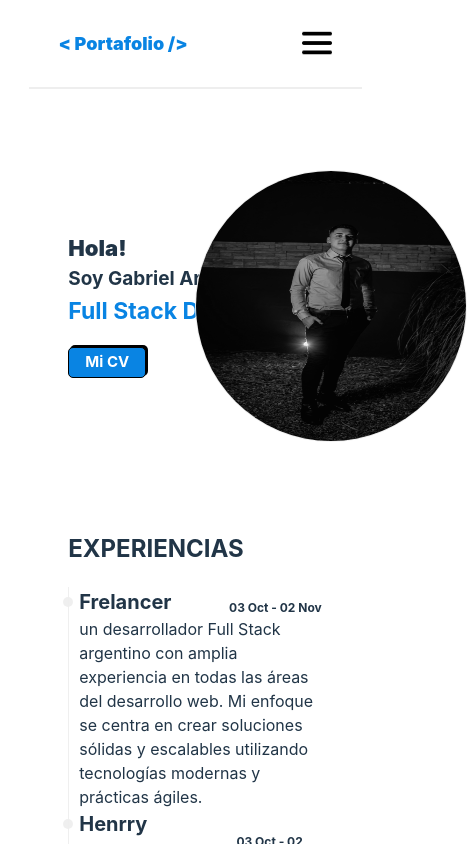
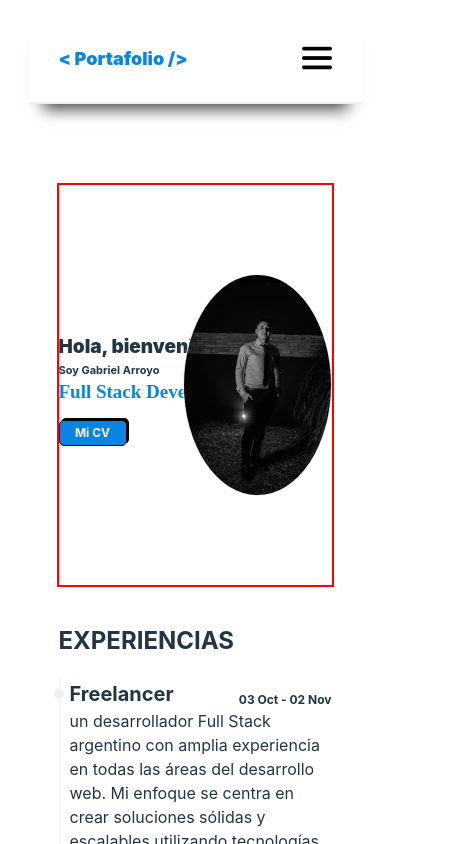
Before and after one commit to Gabriel20Arr/Portfolio2, a React (Vite) app: page / in a window 390 px wide. Shown: the top 844 px of the page, 467 px wide, since content can reach past the window. Built offline with nearby package versions, Linux system fonts and the light colour scheme.

Commit message:
modificaciones en la portada y nav

```diff
--- a/src/App.css
+++ b/src/App.css
@@ -1,5 +1,5 @@
 #root{
-    max-width: 65%;
+    max-width: 70%;
     min-height: 100vh;
 
     /* text-align: center; */
--- a/src/views/Experiencia/Experiencia.jsx
+++ b/src/views/Experiencia/Experiencia.jsx
@@ -8,7 +8,7 @@ export const Experiencia = () => {
         <div className={styles.ContainerExp}>
             <div className={styles.CExp1}>
               <span className={styles.spanR}></span>
-              <span className={styles.titleExp}>Frelancer <span className={styles.date}>03 Oct - 02 Nov</span></span>
+              <span className={styles.titleExp}>Freelancer <span className={styles.date}>03 Oct - 02 Nov</span></span>
               un desarrollador Full Stack argentino con amplia experiencia en todas las áreas del desarrollo web.
               Mi enfoque se centra en crear soluciones sólidas y escalables utilizando tecnologías modernas y prácticas ágiles.
             </div>
@@ -22,7 +22,7 @@ export const Experiencia = () => {
 
             <div className={styles.CExp1}>
               <span className={styles.spanR}></span>
-              <span className={styles.titleExp}>Frelancer <span className={styles.date}>03 Oct - 02 Nov</span></span>
+              <span className={styles.titleExp}>Freelancer <span className={styles.date}>03 Oct - 02 Nov</span></span>
               un desarrollador Full Stack argentino con amplia experiencia en todas las áreas del desarrollo web.
               Mi enfoque se centra en crear soluciones sólidas y escalables utilizando tecnologías modernas y prácticas ágiles.
             </div>
--- a/src/views/Navigate/Navigate.jsx
+++ b/src/views/Navigate/Navigate.jsx
@@ -60,11 +60,7 @@ const toggleMenu = () => {
 
 
         {/* Menu desplegable */}
-        {  !showMenu ?
-          <img  src={imgMenu} alt='' className={styles.imgMenu} onClick={toggleMenu}/>
-            :
-          <img  src={imgMenu2} alt='' className={styles.imgMenu} onClick={toggleMenu}/>
-        }
+        <img  src={!showMenu ? imgMenu : imgMenu2} alt='' className={styles.imgMenu} onClick={toggleMenu}/>
 
         { showMenu ?
           <ul  className={styles.navLinks2}>
--- a/src/views/Navigate/Navigate.module.css
+++ b/src/views/Navigate/Navigate.module.css
@@ -1,34 +1,40 @@
 .Cnav{
-    max-width: 100%;
+    min-width: 100%;
     height: 5.5em;
 
     display: flex;
     align-items: center;
     justify-content: center;
 
-    position: absolute;
-    top: 0;
+    /* position: absolute;
+    top: 0; */
 
-    z-index: 999;
 }
 
 /* Estilos para pantallas más grandes (mayores o igual a 390px) */
 .navbar {
-    max-width: 100%;
-    height: 5.5em;
+    z-index: 999;
+
+    width: 70%;
+    min-height: 5em;
 
     display: flex;
     justify-content: space-between;
     align-items: center;
 
-    padding: 0 30px;
+    /* padding: 0 30px; */
+    padding-bottom: 10px;
 
-    /* background-color: #fff; */
+    background-color: #fff;
 
     border-bottom: 2px solid #eee;
     font-weight: bold;
 
     position: fixed;
+
+    -webkit-box-shadow: 0px 19px 15px -14px rgba(0,0,0,0.75);
+    -moz-box-shadow: 0px 19px 15px -14px rgba(0,0,0,0.75);
+    box-shadow: 0px 19px 15px -14px rgba(0,0,0,0.75);
 }
 
 .logo {
@@ -171,12 +177,12 @@
 
         display: flex;
         flex-direction: column;
-        justify-content: space-between;
+        justify-content: space-evenly;
         align-items: center;
 
         padding: 20px;
 
-        min-width: 83%;
+        min-width: 85%;
         min-height: 50vh;
 
         position: absolute;
--- a/src/views/PrimerPortada/PrimerPortada.jsx
+++ b/src/views/PrimerPortada/PrimerPortada.jsx
@@ -12,7 +12,7 @@ export const PrimerPortada = () => {
         <div className={styles.CText}>
             <div className={styles.CText2}>
                 <p className={styles.first}>
-                    <span className={styles.first0}>Hola!</span>
+                    <span className={styles.first0}>Hola, bienvenido!!</span>
                     <br />
                     Soy Gabriel Arroyo
                     <br/>
--- a/src/views/PrimerPortada/PrimerPortada.module.css
+++ b/src/views/PrimerPortada/PrimerPortada.module.css
@@ -1,3 +1,139 @@
+.ContenedorHome{
+    margin-top: 5em;
+
+    max-height: 400px;
+    width: 100%;
+
+    display: flex;
+    justify-content: space-between;
+    align-items: center;
+
+    /* border: 2px solid blue; */
+}
+
+.CText{
+    /* background-color: red; */
+    /* border: 1px solid green; */
+
+    height: 550px;
+    width: 50%;
+
+    display: flex;
+    flex-direction: column;
+    justify-content: center;
+}
+
+.CText2{
+    /* background-color: red; */
+    /* border: 1px solid red; */
+
+    height: 240px;
+    width: 100%;
+
+    display: flex;
+    flex-direction: column;
+    justify-content: center;
+}
+
+.first0{
+    /* background-color: red; */
+
+    font-weight: bolder;
+    font-size: 40px;
+}
+.first{
+    /* background-color: red; */
+
+    font-weight: bold;
+    font-size: 25px;
+}
+
+.second{
+    /* background-color: red; */
+    color: #0984e3;
+
+    font-family: 'Times New Roman', Times, serif;
+    font-weight: bold;
+    font-size: 38px;
+}
+
+.CLogo{
+    /* background-color: red; */
+
+    width: 100%;
+    height: 30px;
+
+    display: flex;
+    align-items: center;
+    justify-content: flex-start;
+
+    /* margin-left: 70px; */
+}
+
+.miCv{
+    background-color: #0984e3;
+    color: #fff;
+
+    border: 1px solid black;
+    border-radius: 5px;
+
+    height: 25px;
+    width: 60px;
+
+    display: flex;
+    align-items: center;
+    justify-content: center;
+
+    font-weight: bold;
+    font-size: 15px;
+
+    padding: 2px 8px;
+
+    box-shadow: 2px -2px 0px black;
+
+    /* rotate: -5deg; */
+
+    transition: transform 0.8s ease-in-out;
+}
+
+.miCv:hover{
+    transform: scale(1.1);
+    color: #fff;
+}
+
+/* img. Portda */
+
+.CImg{
+    /* border: 1px solid blue; */
+
+    height: 550px;
+    width: 50%;
+
+    display: flex;
+    align-items: center;
+    justify-content: flex-end;
+
+    /* background-image: url("/Fiesta egreso 2020-16.jpg");
+    background-size: cover; */
+
+    filter: grayscale(100%);
+}
+
+.CImg:hover {
+    /* height: 270px; */
+
+    filter: grayscale(0%);
+}
+
+.ImgP{
+    border: 1px solid #eeee;
+    border-radius: 50%;
+
+    height: 360px;
+    width: 360px;
+}
+
+@media screen and (max-width: 900px) {
     .ContenedorHome{
         margin-top: 5em;
 
@@ -20,7 +156,7 @@
         display: flex;
         flex-direction: column;
         justify-content: center;
-    align-items: flex-start;
+
     }
 
     .CText2{
@@ -32,17 +168,21 @@
         display: flex;
         flex-direction: column;
         /* align-items: center; */
+
+        margin-right: 60px;
     }
 
     .first0{
         /* background-color: red; */
 
+        /* font-family: 'Times New Roman', Times, serif; */
         font-weight: bolder;
-    font-size: 22px;
+        font-size: 29px;
     }
     .first{
         /* background-color: red; */
 
+        /* font-family: 'Courier New', Courier, monospace; */
         font-weight: bold;
         font-size: 19px;
     }
@@ -51,8 +191,141 @@
         /* background-color: red; */
         color: #0984e3;
 
+        font-family: 'Times New Roman', Times, serif;
         font-weight: bold;
         font-size: 23px;
+    }
+
+    .CImg{
+        border-radius: 50%;
+
+        max-height: 250px;
+        max-width: 50%;
+
+        /* background-image: url("/Fiesta egreso 2020-16.jpg");
+        background-size: cover; */
+
+        filter: grayscale(100%);
+
+    }
+
+    .CImg:hover {
+        filter: grayscale(0%);
+    }
+
+    .CLogo{
+        /* background-color: red; */
+
+        width: 100%;
+        height: 30px;
+
+        display: flex;
+        align-items: center;
+        justify-content: flex-start;
+
+        /* margin-left: 70px; */
+    }
+
+    .miCv{
+        background-color: #0984e3;
+        color: #fff;
+
+        border: 1px solid black;
+        border-radius: 5px;
+
+        height: 25px;
+        width: 60px;
+
+        display: flex;
+        align-items: center;
+        justify-content: center;
+
+        font-weight: bold;
+        font-size: 15px;
+
+        padding: 2px 8px;
+
+        box-shadow: 2px -2px 0px black;
+
+        /* rotate: -5deg; */
+
+        transition: transform 0.8s ease-in-out;
+    }
+
+    .miCv:hover{
+        transform: scale(1.1);
+        color: #fff;
+    }
+
+    .ImgP{
+        border: 1px solid #eeee;
+        border-radius: 50%;
+
+        height: 270px;
+        width: 270px;
+    }
+}
+@media screen and (max-width: 820px) {
+    .ContenedorHome{
+        margin-top: 5em;
+
+        min-height: 400px;
+        max-width: 100%;
+
+        display: flex;
+        justify-content: center;
+        align-items: center;
+
+        /* border: 2px solid red; */
+    }
+
+    .CText{
+        /* background-color: red; */
+        /* border: 1px solid red; */
+        height: 270px;
+        max-width: 50%;
+
+        display: flex;
+        flex-direction: column;
+        justify-content: center;
+
+    }
+
+    .CText2{
+        /* background-color: red; */
+        /* border: 1px solid red; */
+        height: fit-content;
+        width: 270px;
+
+        display: flex;
+        flex-direction: column;
+        /* align-items: center; */
+
+        margin-right: 60px;
+    }
+
+    .first0{
+        /* background-color: red; */
+
+        /* font-family: 'Times New Roman', Times, serif; */
+        font-weight: bolder;
+        font-size: 25px;
+    }
+    .first{
+        /* background-color: red; */
+
+        /* font-family: 'Courier New', Courier, monospace; */
+        font-weight: bold;
+        font-size: 15px;
+    }
+
+    .second{
+        /* background-color: red; */
+        color: #0984e3;
+
+        font-family: 'Times New Roman', Times, serif;
+        font-weight: bold;
+        font-size: 22px;
     }
 
     .CImg{
@@ -126,3 +399,136 @@
         height: 270px;
         width: 270px;
     }
+}
+@media screen and (max-width: 720px) {
+    .ContenedorHome{
+        margin-top: 5em;
+
+        min-height: 400px;
+        max-width: 100%;
+
+        display: flex;
+        justify-content: center;
+        align-items: center;
+
+        border: 2px solid red;
+    }
+
+    .CText{
+        /* background-color: red; */
+        /* border: 1px solid red; */
+        height: 270px;
+        max-width: 50%;
+
+        display: flex;
+        flex-direction: column;
+        justify-content: center;
+
+    }
+
+    .CText2{
+        /* background-color: red; */
+        /* border: 1px solid red; */
+        height: fit-content;
+        width: 270px;
+
+        display: flex;
+        flex-direction: column;
+        /* align-items: center; */
+
+        margin-right: 60px;
+    }
+
+    .first0{
+        /* background-color: red; */
+
+        font-weight: bolder;
+        font-size: 19px;
+    }
+    .first{
+        /* background-color: red; */
+
+        /* font-family: 'Courier New', Courier, monospace; */
+        font-weight: bold;
+        font-size: 11px;
+    }
+
+    .second{
+        /* background-color: red; */
+        color: #0984e3;
+
+        font-family: 'Times New Roman', Times, serif;
+        font-weight: bold;
+        font-size: 19px;
+    }
+
+    .CLogo{
+        /* background-color: red; */
+
+        width: 100%;
+        height: 30px;
+
+        display: flex;
+        align-items: center;
+        justify-content: flex-start;
+
+        /* margin-left: 70px; */
+    }
+
+    .miCv{
+        background-color: #0984e3;
+        color: #fff;
+
+        border: 1px solid black;
+        border-radius: 5px;
+
+        height: 20px;
+        width: 50px;
+
+        display: flex;
+        align-items: center;
+        justify-content: center;
+
+        font-weight: bold;
+        font-size: 12px;
+
+        padding: 2px 8px;
+
+        box-shadow: 2px -2px 0px black;
+
+        /* rotate: -5deg; */
+
+        transition: transform 0.8s ease-in-out;
+    }
+
+    .miCv:hover{
+        transform: scale(1.1);
+        color: #fff;
+    }
+
+    .CImg{
+        border-radius: 50%;
+
+        max-height: 220px;
+        max-width: 50%;
+
+        /* background-image: url("/Fiesta egreso 2020-16.jpg");
+        background-size: cover; */
+
+        filter: grayscale(100%);
+
+    }
+
+    .CImg:hover {
+        filter: grayscale(0%);
+    }
+
+
+    .ImgP{
+        border: 1px solid #eeee;
+        border-radius: 50%;
+
+        height: 220px;
+        width: 220px;
+    }
+}
```
Lines whose indentation alone changed are shown as unchanged.
